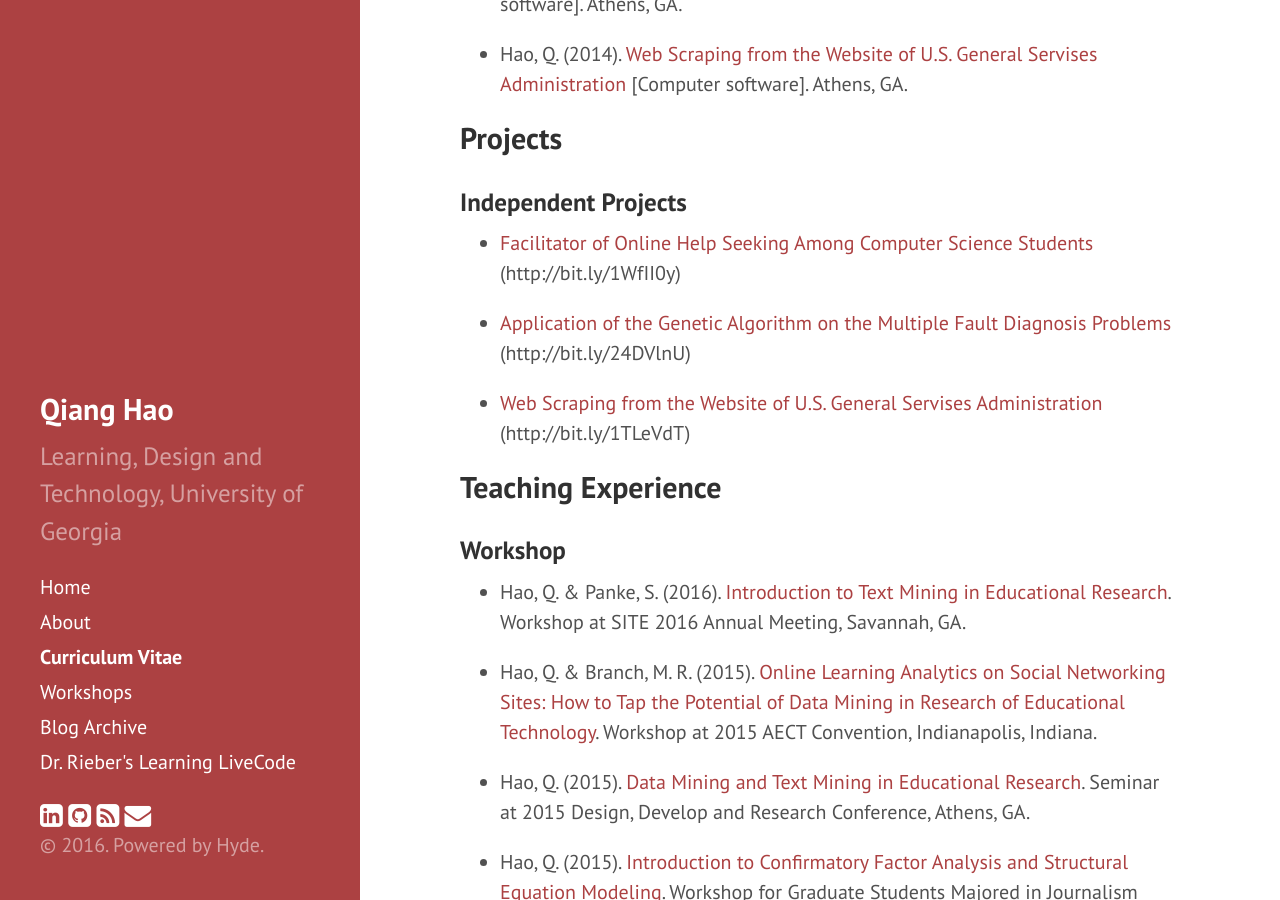
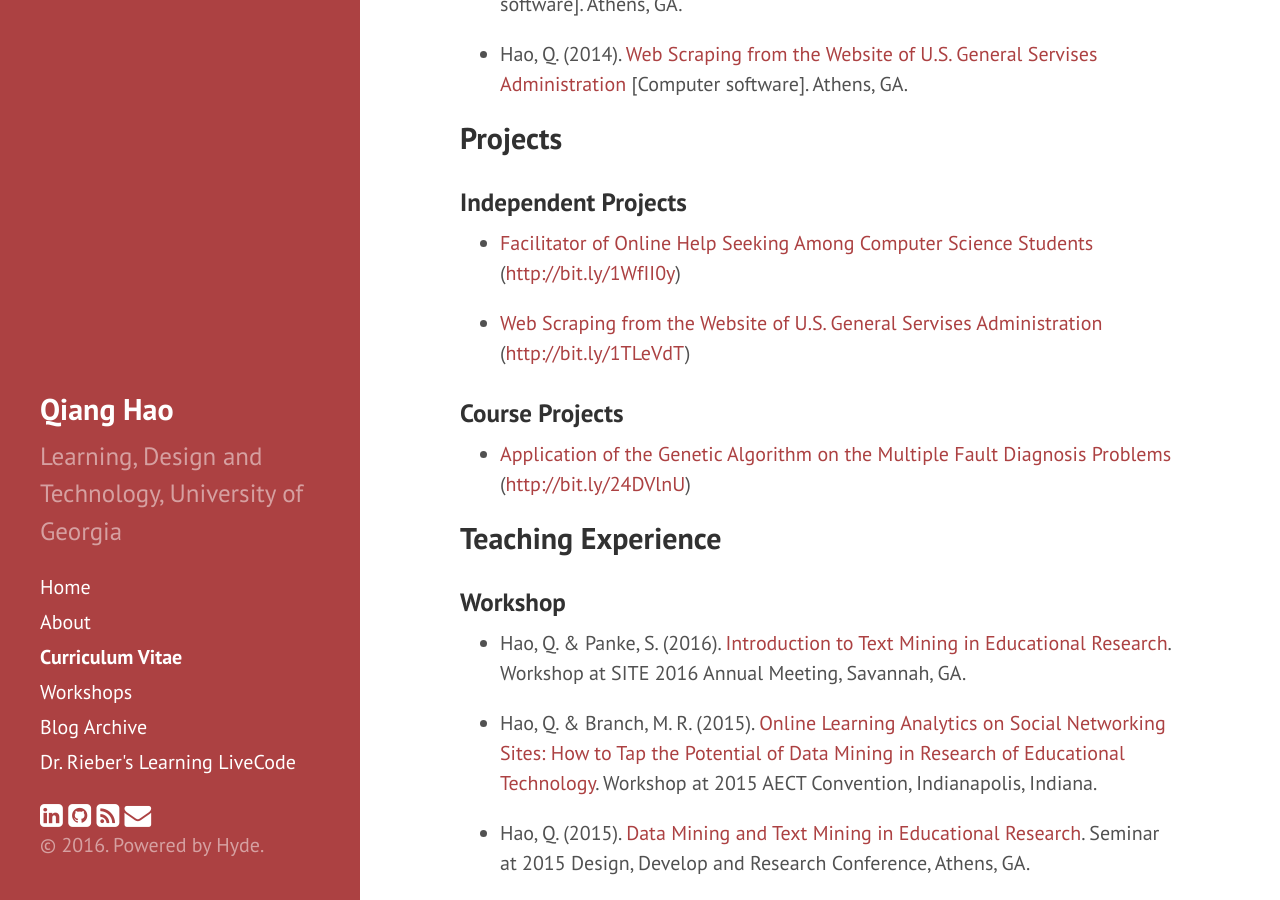
Before and after one commit to Neo-Hao/neo-hao.github.io, a Jekyll site: the page built from cv.md, in a window 1280 px wide and 900 px high, scrolled down 4321 px. Built offline with Jekyll 4.4.1, drawn with Linux system fonts in a browser that asks for light colours; nearby versions of some CDN libraries.

Commit message:
cv udpate

```diff
--- a/cv.md
+++ b/cv.md
@@ -121,11 +121,13 @@
 
 ### Independent Projects
 
-* <a href="http://home.tobeneo.com/Comprehensive-Problem-Statement/" target="_blank">Facilitator of Online Help Seeking Among Computer Science Students</a> (http://bit.ly/1WfII0y)
+* <a href="http://home.tobeneo.com/Comprehensive-Problem-Statement/" target="_blank">Facilitator of Online Help Seeking Among Computer Science Students</a> (<a href="http://home.tobeneo.com/Comprehensive-Problem-Statement/" target="_blank">http://bit.ly/1WfII0y</a>)
 
-* <a href= "https://github.com/Neo-Hao/genetic-algorithm-mfd" target= "_blank">Application of the Genetic Algorithm on the Multiple Fault Diagnosis Problems</a> (http://bit.ly/24DVlnU)
+* <a href="https://github.com/Neo-Hao/Web-Scraping-from-USGSA" target="_blank">Web Scraping from the Website of U.S. General Servises Administration</a> (<a href="https://github.com/Neo-Hao/Web-Scraping-from-USGSA" target="_blank">http://bit.ly/1TLeVdT</a>)
 
-* <a href="https://github.com/Neo-Hao/Web-Scraping-from-USGSA" target="_blank">Web Scraping from the Website of U.S. General Servises Administration</a> (http://bit.ly/1TLeVdT)
+### Course Projects
+
+* <a href= "https://github.com/Neo-Hao/genetic-algorithm-mfd" target= "_blank">Application of the Genetic Algorithm on the Multiple Fault Diagnosis Problems</a> (<a href="https://github.com/Neo-Hao/Web-Scraping-from-USGSA" target="_blank">http://bit.ly/24DVlnU</a>)
 
 ## Teaching Experience
 
```
